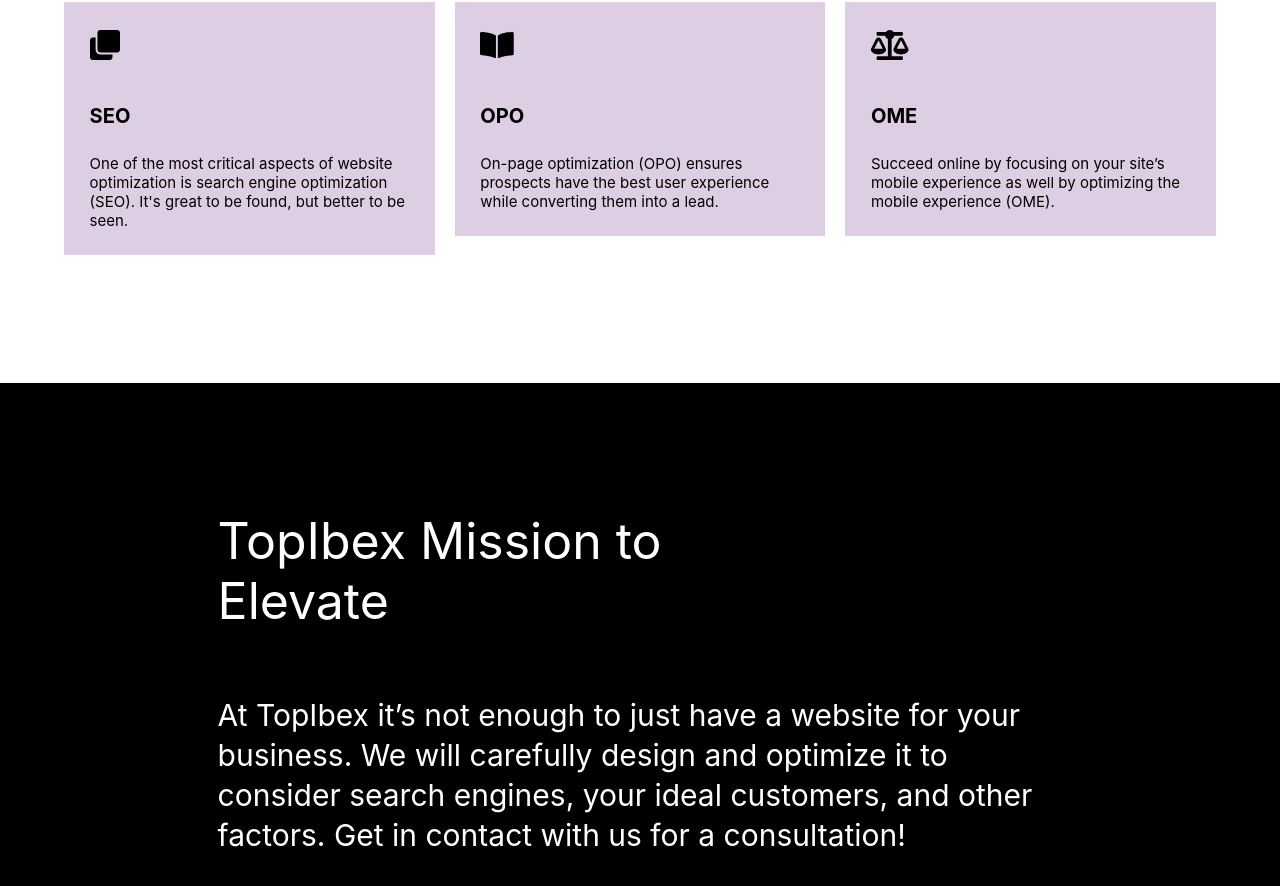
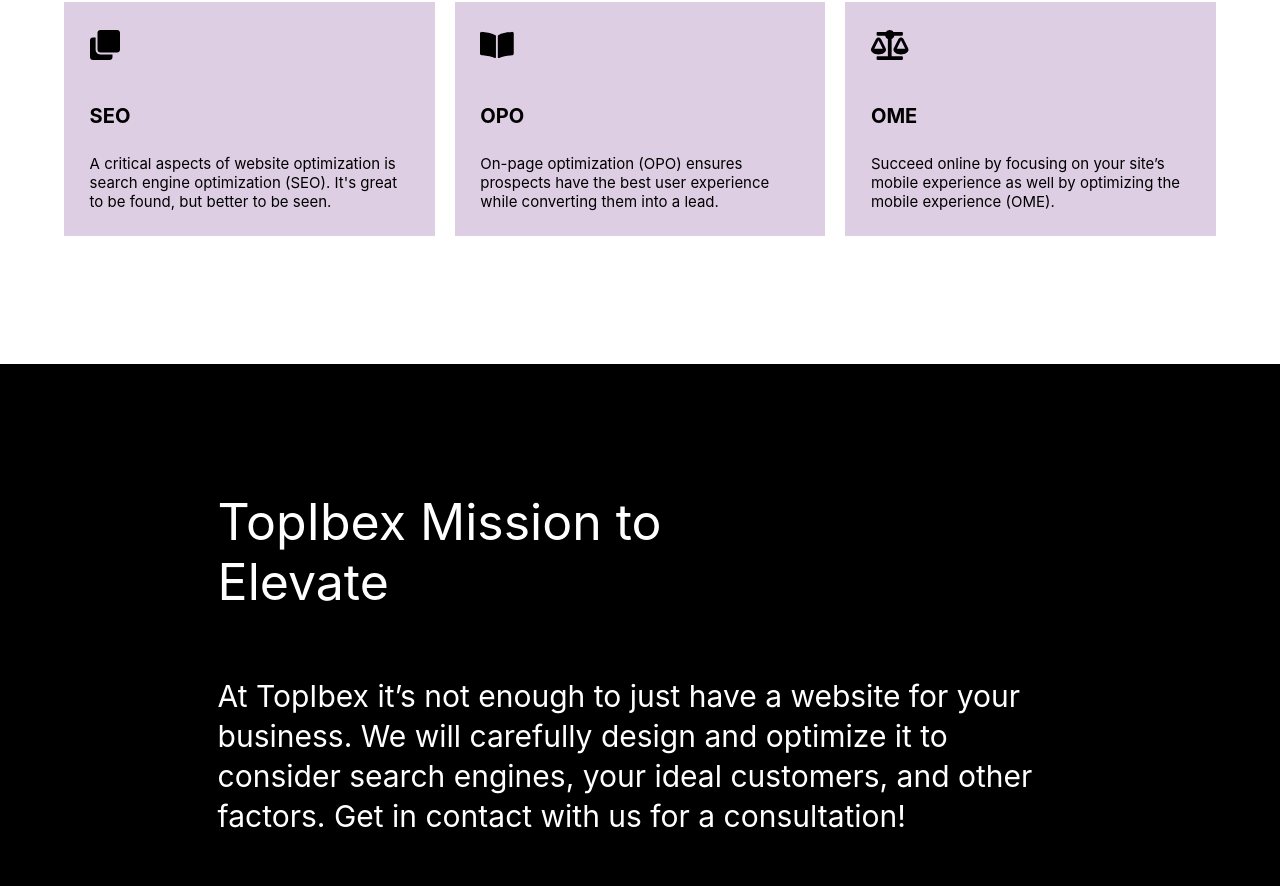
Before and after one commit to patrickayella04/topIbexTwo, a React (Create React App) app: page / in a window 1280 px wide. Shown: the part 3298-4184 px from the top of the page. Built offline with nearby package versions, Linux system fonts and the light colour scheme.

Commit message:
box size

```diff
--- a/src/components/sectionFive/molecules/OneCardArea.jsx
+++ b/src/components/sectionFive/molecules/OneCardArea.jsx
@@ -10,9 +10,8 @@
       </div>
       <h6 className="header-box">SEO</h6>
       <p className="header-box-text">
-        One of the most critical aspects of website optimization is search
-        engine optimization (SEO). It's great to be found, but better to be
-        seen.
+        A critical aspects of website optimization is search engine optimization
+        (SEO). It's great to be found, but better to be seen.
       </p>
     </div>
   );
```
Also changed, not shown: 6 other files (tests, documents, lock files or other folders).
